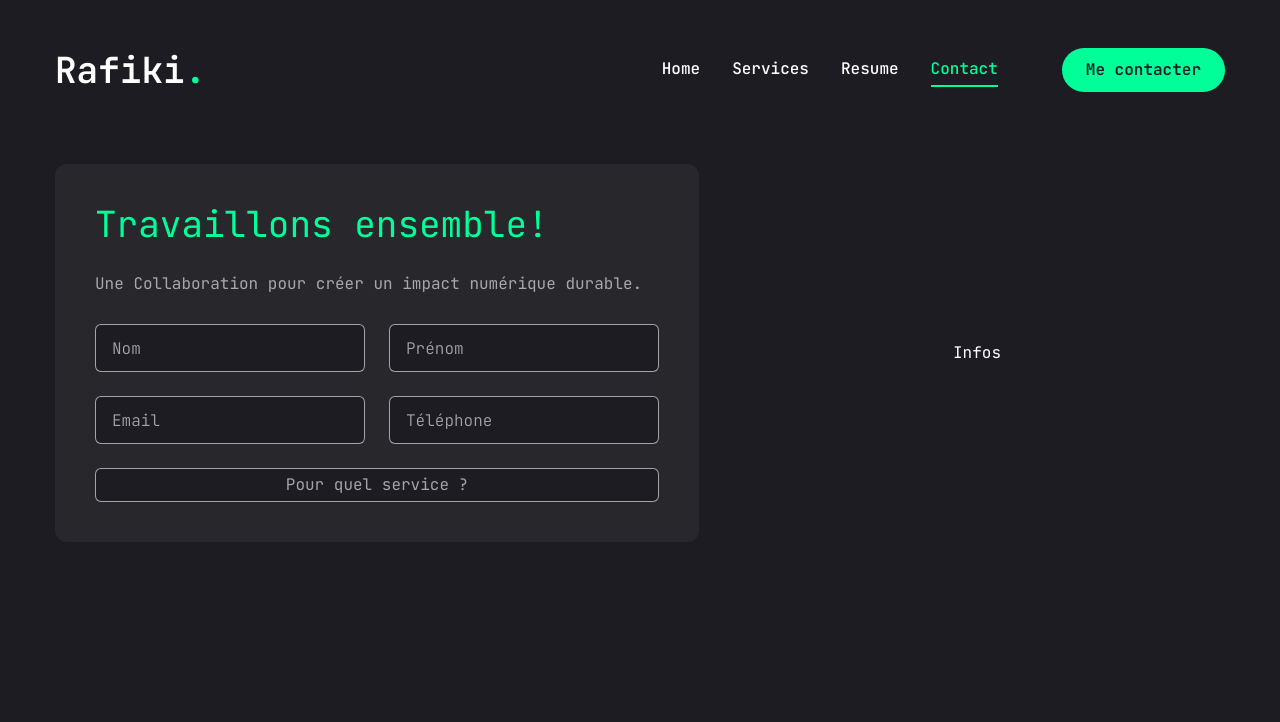
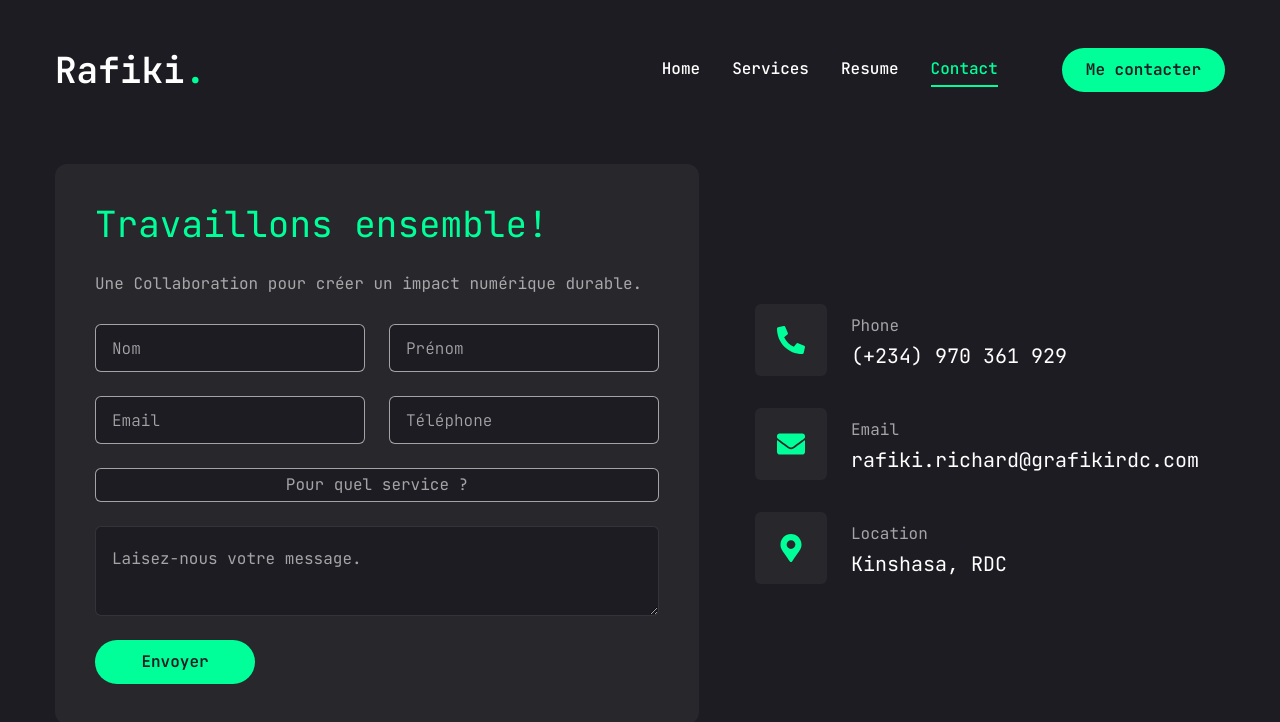
Before and after one commit to Ramus-Siz/Richard_Rafiki_Portfolio, a Next.js app in the folder rafiki_richard_porfolio/: page /contact in a window 1280 px wide. Shown: the top 722 px of the page. Built offline with nearby package versions, Linux system fonts and the light colour scheme.

Commit message:
feat: add button to the form

```diff
--- a/rafiki_richard_porfolio/app/contact/page.jsx
+++ b/rafiki_richard_porfolio/app/contact/page.jsx
@@ -71,9 +71,32 @@
                                     </SelectGroup>
                                 </SelectContent>
                             </Select>
+                            <Textarea className="h[200px]" placeholder="Laisez-nous votre message." />
+
+                            <Button siz="md" className="max-w-40">Envoyer</Button>
+
                         </form>
                     </div>
-                    <div className="flex-1 flex items-center xl:justify-center order-1 xl:order-none mb-8 xl:mb-0">Infos</div>
+                    <div className="flex-1 flex items-center xl:justify-center order-1 xl:order-none mb-8 xl:mb-0">
+
+                        <ul className="flex flex-col gap-8">
+                            {infos.map((info, index) => (
+                                <li key={index} className="flex items-center gap-6">
+                                    <div className="w-[52px] h-[52px] xl:w-[72px] xl:h-[72px] bg-[#27272c] text-accent rounded-md flex items-center justify-center">
+                                       <div className="text-[28px]">{info.icon}</div>
+                                    </div>
+                                    <div>
+                                    <p className="text-white/60">{info.label}</p>
+                                    <h3 className="text-xl">{info.value}</h3>
+                                    </div>
+
+
+
+                                </li>
+                            ))}
+                        </ul>
+
+                    </div>
 
                 </div>
 
--- a/rafiki_richard_porfolio/components/ui/textarea.jsx
+++ b/rafiki_richard_porfolio/components/ui/textarea.jsx
@@ -6,7 +6,7 @@
   return (
     (<textarea
       className={cn(
-        "flex min-h-[80px] w-full rounded-md border border-slate-200 bg-white px-3 py-2 text-sm ring-offset-white placeholder:text-slate-500 focus-visible:outline-none focus-visible:ring-2 focus-visible:ring-slate-950 focus-visible:ring-offset-2 disabled:cursor-not-allowed disabled:opacity-50 dark:border-slate-800 dark:bg-slate-950 dark:ring-offset-slate-950 dark:placeholder:text-slate-400 dark:focus-visible:ring-slate-300",
+        "flex min-h-[80px] w-full rounded-md border border-white/10 bg-primary px-4 py-5 text-base placeholder:text-white/60 focus-visible:outline-none focus-visible:ring-1 focus-visible:ring-accent focus-visible:ring-offset-0 disabled:cursor-not-allowed disabled:opacity-50",
         className
       )}
       ref={ref}
```
Also changed, not shown: rafiki_richard_porfolio/.eslintrc.json, 1 other file (tests, documents, lock files or other folders).
